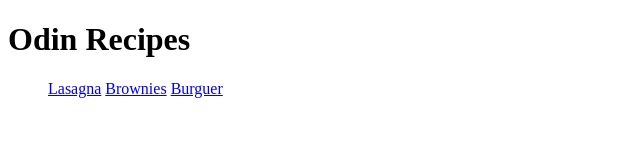
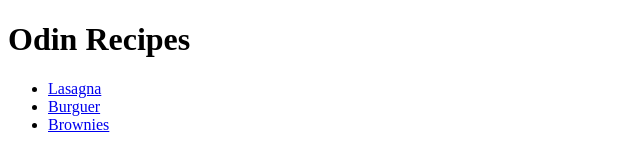
Before and after one commit to IsmaelAmid/odin-recipes, a plain HTML site: page index.html in a window 1280 px wide. Shown: the whole page, without its empty margins (0-640 px from the left). Drawn offline with Linux system fonts and the light colour scheme.

Commit message:
Fix links not listed

```diff
--- a/index.html
+++ b/index.html
@@ -9,9 +9,9 @@
 <body>
     <h1>Odin Recipes</h1>
     <ul>
-        <a href="./recipes/lasagna.html">Lasagna</a>
-        <a href="./recipes/brownies.html">Brownies</a>
-        <a href="./recipes/burguer.html">Burguer</a>
+        <li><a href="./recipes/lasagna.html">Lasagna</a></li>
+        <li><a href="./recipes/burguer.html">Burguer</a></li>
+        <li><a href="./recipes/brownies.html">Brownies</a></li>
     </ul>
 </body>
 </html>
```
